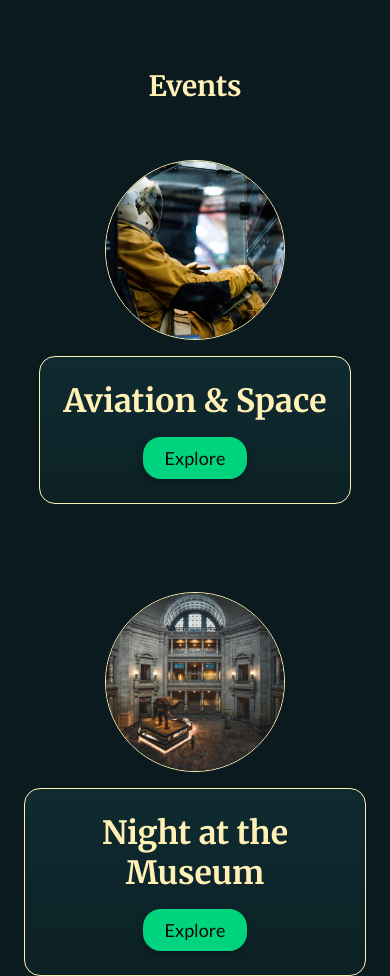
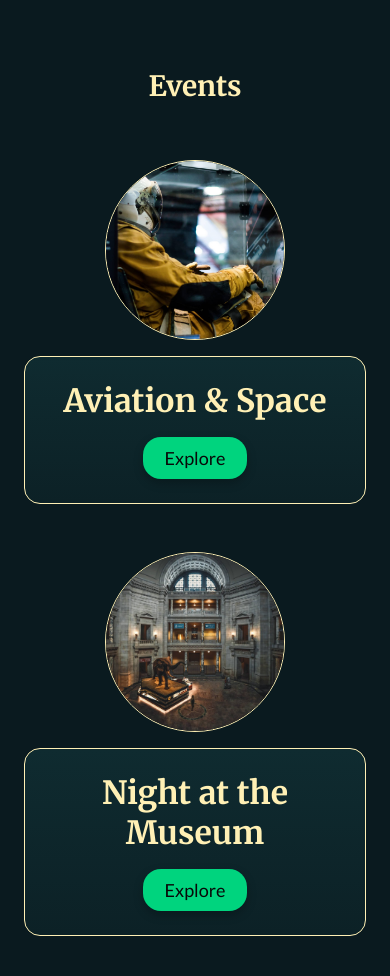
Before and after one commit to SondreKuven/semester-project-sondrekuven, a plain HTML site: page index.html in a window 390 px wide. Shown: the part 500-1476 px from the top of the page. Drawn offline with Linux system fonts and the light colour scheme.

Commit message:
Last commit

```diff
--- a/CSS/style.css
+++ b/CSS/style.css
@@ -671,7 +671,7 @@ main::after {
     text-align: center;
 }
 
-@media (max-width:900px) {
+@media (max-width:1200px) {
 
     .site-header {
         display: flex;
@@ -734,12 +734,22 @@ main::after {
 
     .hero-arrow {
         flex-shrink: 0;
-
     }
 
-    .event-grid {
-        gap: 40px;
-        flex-direction: column;
+    .events .event-grid {
+        display: flex !important;
+        flex-direction: column !important;
+        align-items: center !important;
+        flex-wrap: nowrap !important;
+    }
+
+    .events .event-card {
+        width: 100%;
+        max-width: 520px;
+    }
+
+    .events .event-nav {
+        width: 100%;
     }
 
     .event-img {
```
